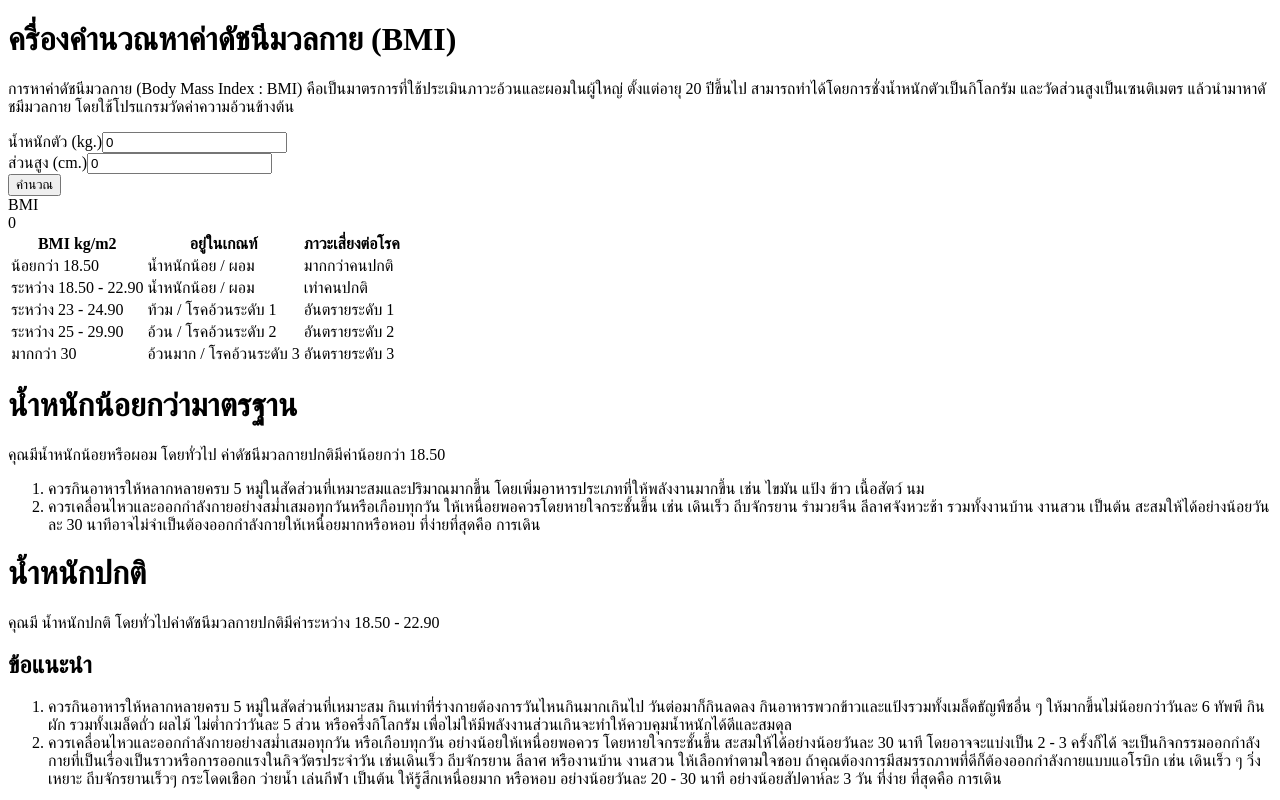
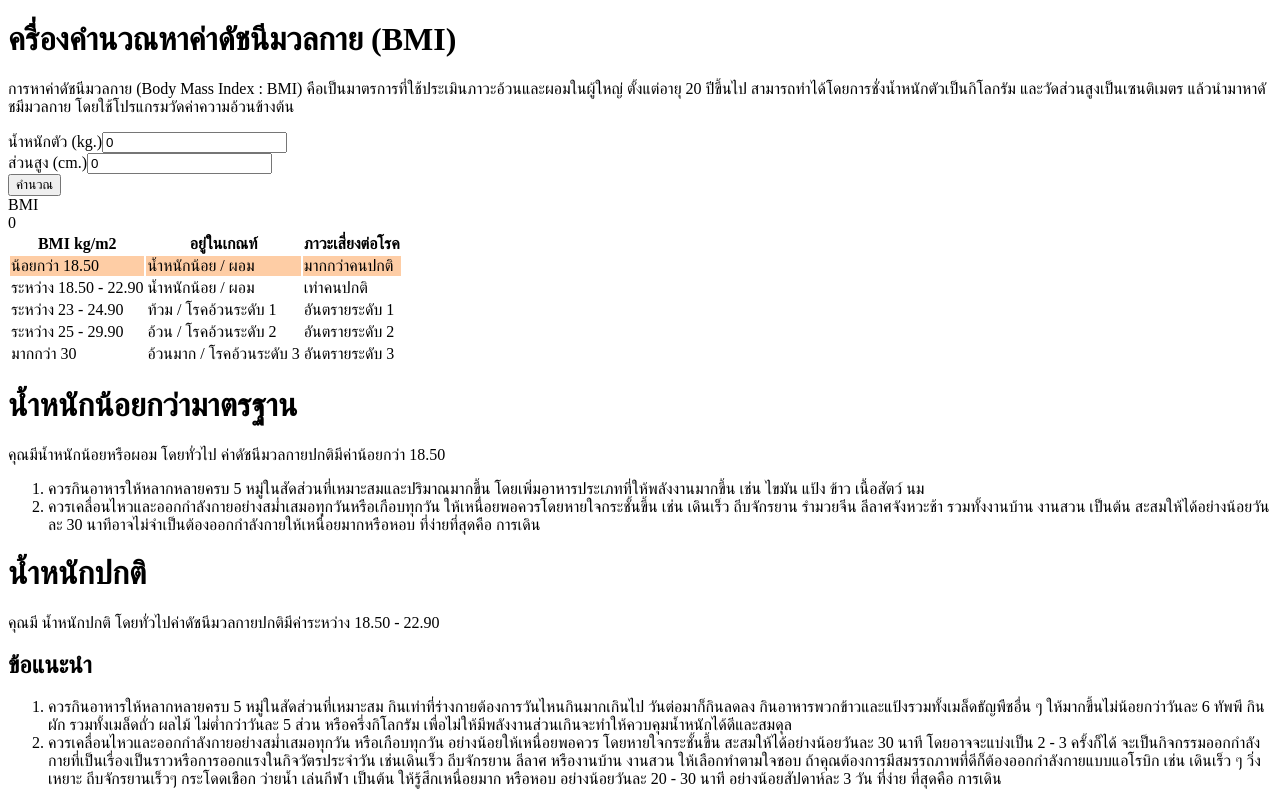
Before and after one commit to thitiphong18/Bmi, a Vue app: page / in a window 1280 px wide. Shown: the top 800 px of the page. Built offline with nearby package versions, Linux system fonts and the light colour scheme.

Commit message:
Update 6

```diff
--- a/src/views/BmiView.vue
+++ b/src/views/BmiView.vue
@@ -39,27 +39,27 @@ function calBmi() {
       <th>อยู่ในเกณท์</th>
       <th>ภาวะเสี่ยงต่อโรค</th>
     </tr>
-    <tr>
+    <tr :class="{ 'focus-color': result < 18.5 }">
       <td>น้อยกว่า 18.50</td>
       <td>น้ำหนักน้อย / ผอม</td>
       <td>มากกว่าคนปกติ</td>
     </tr>
-    <tr>
+    <tr :class="{ 'focus-color': result >= 18.5 && result < 22.9 }">
       <td>ระหว่าง 18.50 - 22.90</td>
       <td>น้ำหนักน้อย / ผอม</td>
       <td>เท่าคนปกติ</td>
     </tr>
-    <tr>
+    <tr :class="{ 'focus-color': result >= 23 && result < 24.9 }">
       <td>ระหว่าง 23 - 24.90</td>
       <td>ท้วม / โรคอ้วนระดับ 1</td>
       <td>อันตรายระดับ 1</td>
     </tr>
-    <tr>
+    <tr :class="{ 'focus-color': result >= 25 && result < 29.9 }">
       <td>ระหว่าง 25 - 29.90</td>
       <td>อ้วน / โรคอ้วนระดับ 2</td>
       <td>อันตรายระดับ 2</td>
     </tr>
-    <tr>
+    <tr :class="{ 'focus-color': result >= 30 }">
       <td>มากกว่า 30</td>
       <td>อ้วนมาก / โรคอ้วนระดับ 3</td>
       <td>อันตรายระดับ 3</td>
@@ -239,4 +239,8 @@ function calBmi() {
   </div>
 </template>
 
-<style scoped></style>
+<style scoped>
+.focus-color {
+  background-color: rgb(254, 205, 165);
+}
+</style>
```
